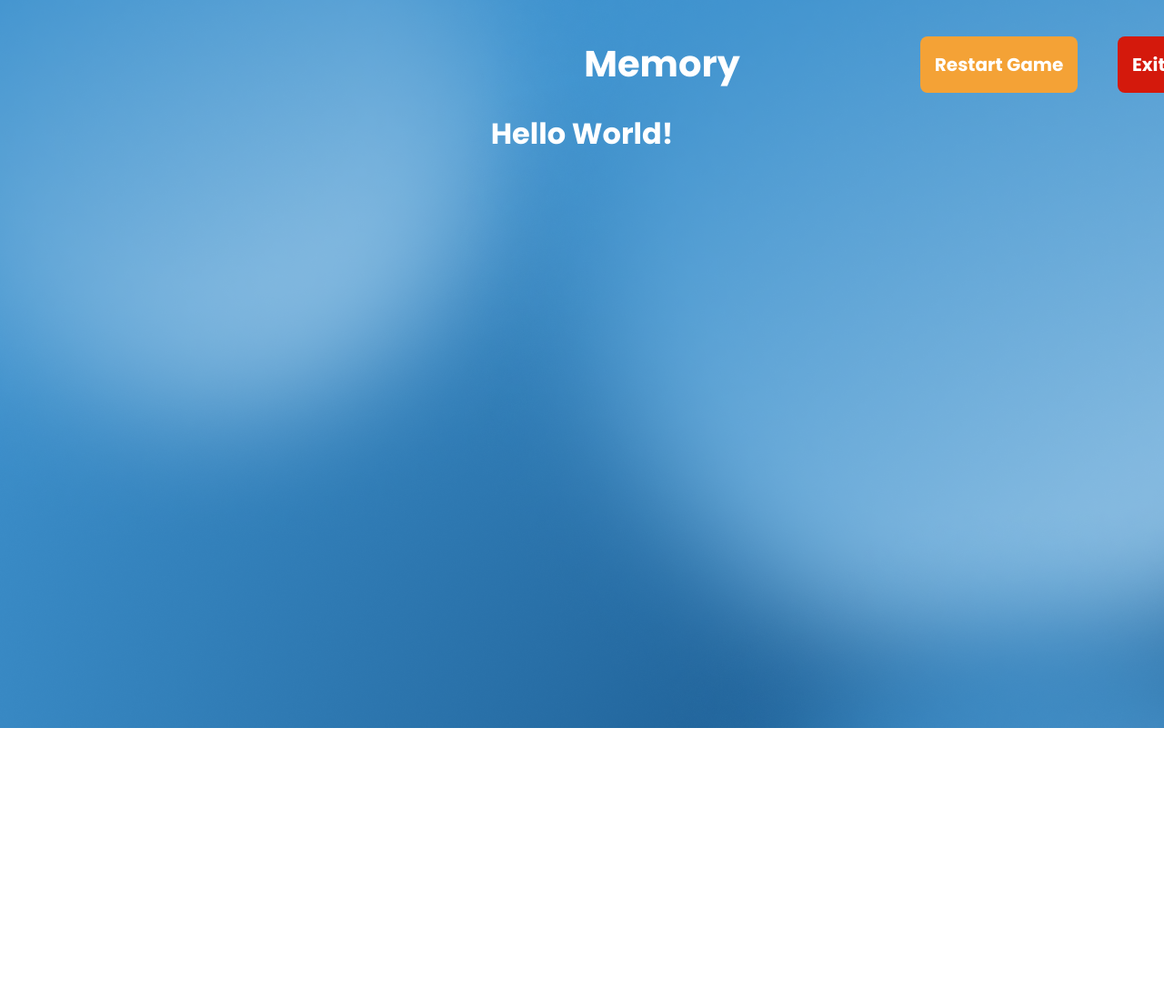
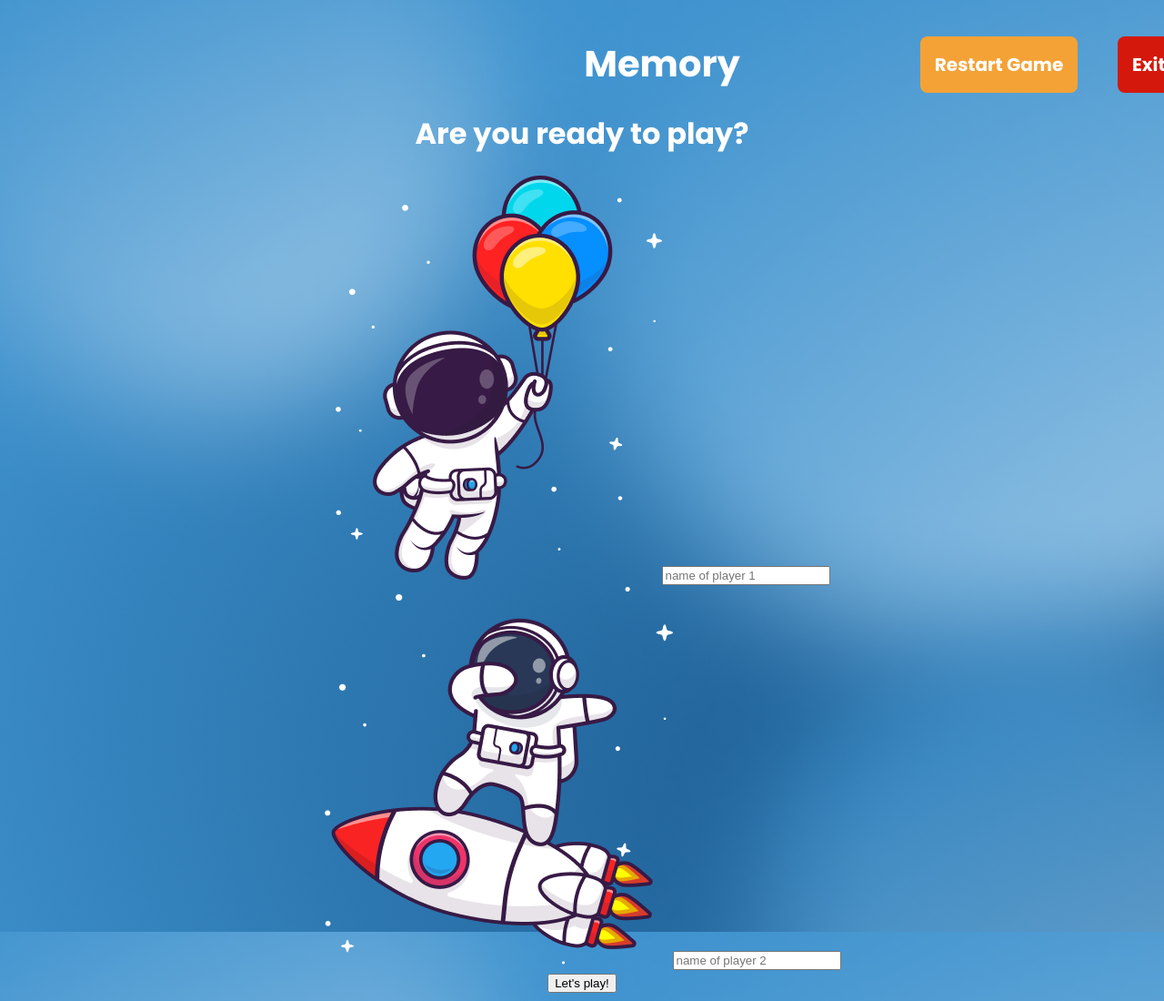
Before and after one commit to LaurenDeBlocq/MemoryCardGame, a React (Vite) app in the folder memory-card-game/: page / in a window 1280 px wide. Shown: the top 1100 px of the page at 91% size. Before the commit the page ends 800 px from the top, so only its background shows below. Built offline with nearby package versions, Linux system fonts and the light colour scheme.

Commit message:
Created required elements for the starting page.

```diff
--- a/memory-card-game/src/pages/startPage.jsx
+++ b/memory-card-game/src/pages/startPage.jsx
@@ -1,9 +1,29 @@
+import playerOne from "../resources/images/player1.png";
+import playerTwo from "../resources/images/player2.png";
+
 const StartPage = () => {
   return (
     <>
-      <div>
-        <h1>Hello World!</h1>
+      <h1 className="start-page--text">Are you ready to play?</h1>
+      <div className="start-page--player-container">
+        <div className="start-page--player-one">
+          <img src={playerOne} alt="player 1 image" />
+          <input
+            id="player-one-name"
+            type="text"
+            placeholder="name of player 1"
+          />
+        </div>
+        <div className="start-page--player-two">
+          <img src={playerTwo} alt="player 2 image" />
+          <input
+            id="player-two-name"
+            type="text"
+            placeholder="name of player 2"
+          />
+        </div>
       </div>
+      <button className="start-page--start-button">Let's play!</button>
     </>
   );
 };
```
